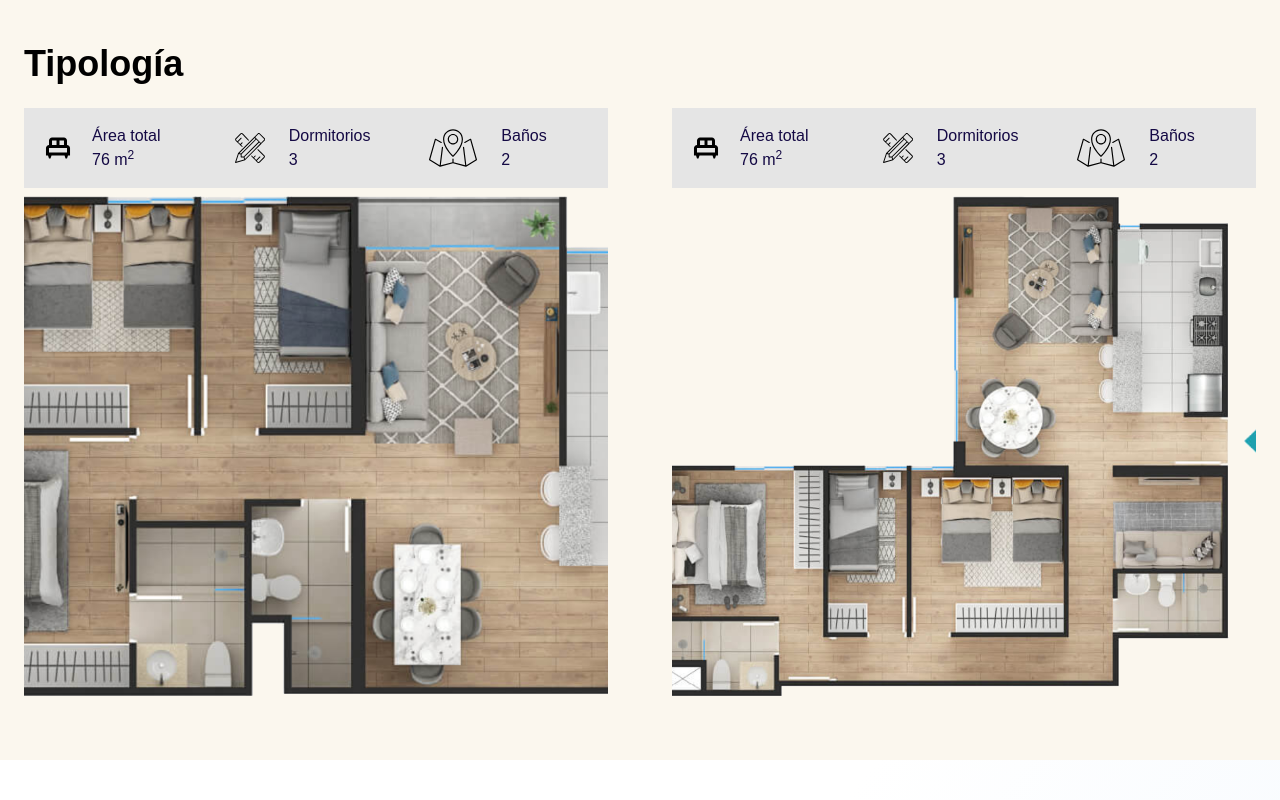
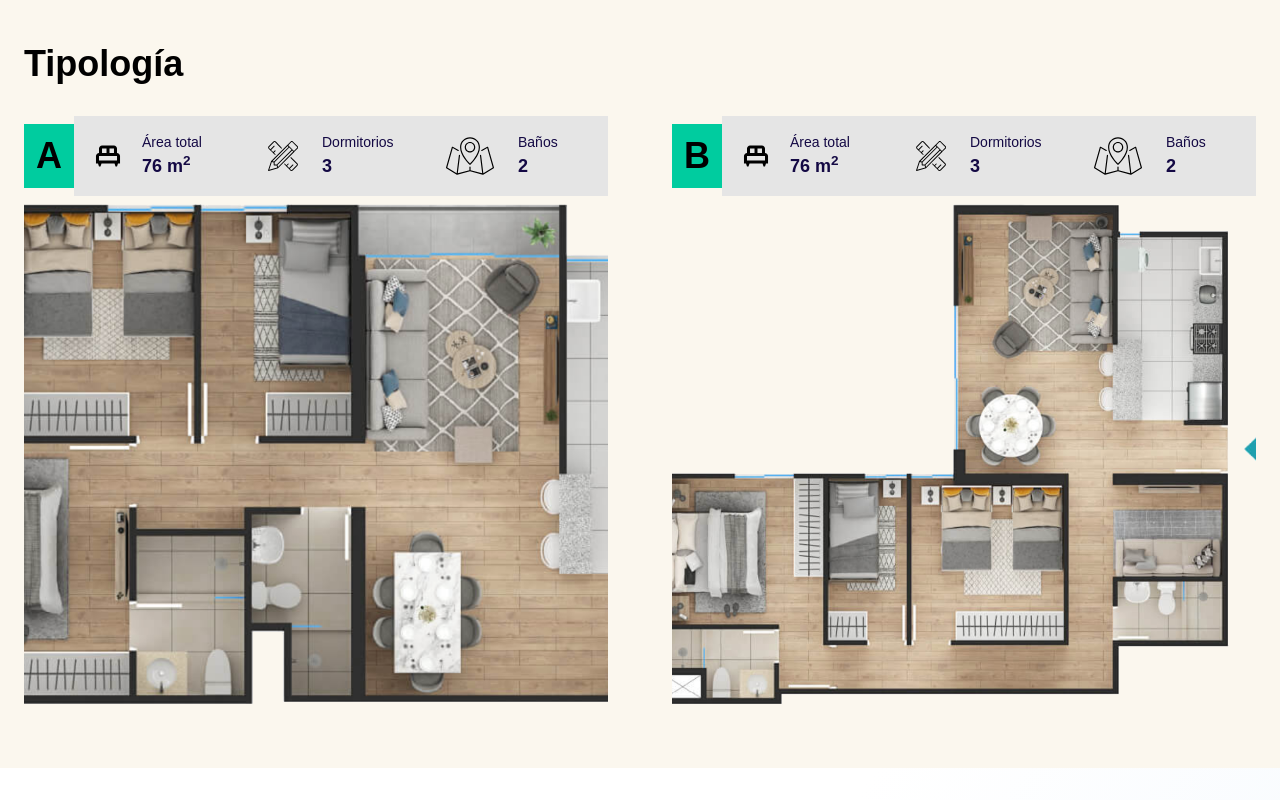
Before and after one commit to raffo1234/esperanza124, a Next.js app: page / in a window 1280 px wide. Shown: the part 820-1620 px from the top of the page. Built offline with nearby package versions, Linux system fonts and the light colour scheme.

Commit message:
Update features

```diff
--- a/components/Subtitle.js
+++ b/components/Subtitle.js
@@ -1,5 +1,5 @@
 import React from "react";
 
 export default function Subtitle({ children }) {
-  return <h2 className="mb-6 font-serif text-4xl font-bold">{children}</h2>;
+  return <h2 className="mb-8 font-serif text-4xl font-bold">{children}</h2>;
 }
--- a/pages/sections/Features.js
+++ b/pages/sections/Features.js
@@ -16,27 +16,28 @@ export default function Features() {
         <div className="items-center space-y-16 lg:space-y-0 lg:space-x-16 lg:flex">
           <div className="flex-1">
             <div className="flex items-center w-full mb-2">
+              <div className="p-3 text-4xl font-bold bg-success">A</div>
               <div className="flex items-center flex-1 p-3 space-x-4 lg:p-4 bg-neutral-200 text-blue-dark">
                 <Image alt="" width="36" height="36" src={bed} />
                 <div>
-                  <span>Área total</span>
-                  <div>
+                  <div className="text-sm">Área total</div>
+                  <strong className="text-lg">
                     76 m<sup>2</sup>
-                  </div>
+                  </strong>
                 </div>
               </div>
               <div className="flex items-center flex-1 p-3 space-x-6 lg:p-4 bg-neutral-200 text-blue-dark">
                 <Image alt="" width="30" height="30" src={measure} />
                 <div>
-                  <span>Dormitorios</span>
-                  <div>3</div>
+                  <div className="text-sm">Dormitorios</div>
+                  <strong className="text-lg">3</strong>
                 </div>
               </div>
               <div className="flex items-center flex-1 p-3 space-x-6 lg:p-4 bg-neutral-200 text-blue-dark">
                 <Image alt="" width="48" height="48" src={map} />
                 <div>
-                  <span>Baños</span>
-                  <div>2</div>
+                  <div className="text-sm">Baños</div>
+                  <strong className="text-lg">2</strong>
                 </div>
               </div>
             </div>
@@ -54,27 +55,28 @@ export default function Features() {
           </div>
           <div className="flex-1">
             <div className="flex items-center w-full mb-2">
+              <div className="p-3 text-4xl font-bold bg-success">B</div>
               <div className="flex items-center flex-1 p-3 space-x-4 lg:p-4 bg-neutral-200 text-blue-dark">
                 <Image alt="" width="36" height="36" src={bed} />
                 <div>
-                  <span>Área total</span>
-                  <div>
+                  <div className="text-sm">Área total</div>
+                  <strong className="text-lg">
                     76 m<sup>2</sup>
-                  </div>
+                  </strong>
                 </div>
               </div>
               <div className="flex items-center flex-1 p-3 space-x-6 lg:p-4 bg-neutral-200 text-blue-dark">
                 <Image alt="" width="30" height="30" src={measure} />
                 <div>
-                  <span>Dormitorios</span>
-                  <div>3</div>
+                  <div className="text-sm">Dormitorios</div>
+                  <strong className="text-lg">3</strong>
                 </div>
               </div>
               <div className="flex items-center flex-1 p-3 space-x-6 lg:p-4 bg-neutral-200 text-blue-dark">
                 <Image alt="" width="48" height="48" src={map} />
                 <div>
-                  <span>Baños</span>
-                  <div>2</div>
+                  <div className="text-sm">Baños</div>
+                  <strong className="text-lg">2</strong>
                 </div>
               </div>
             </div>
```
